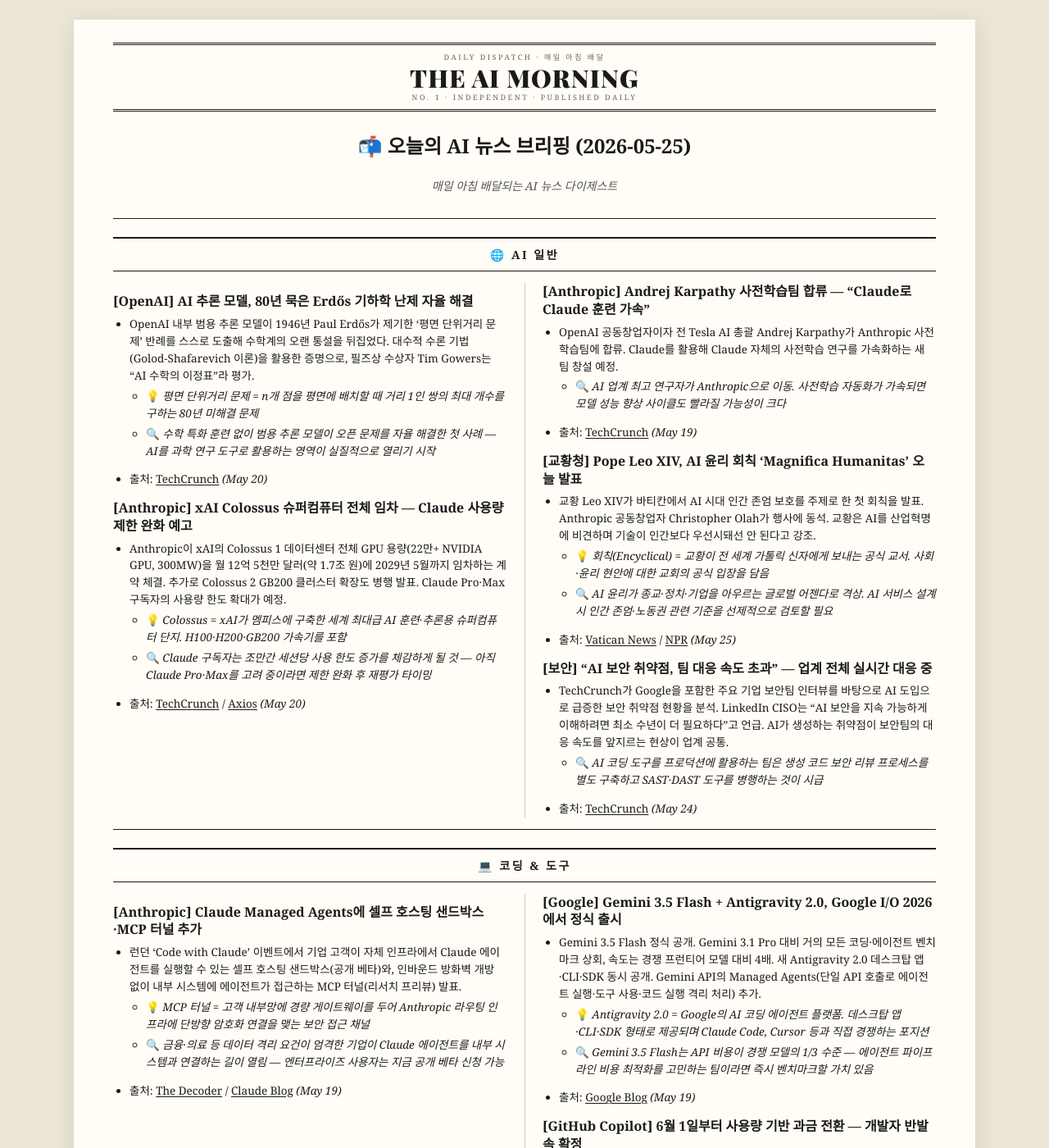
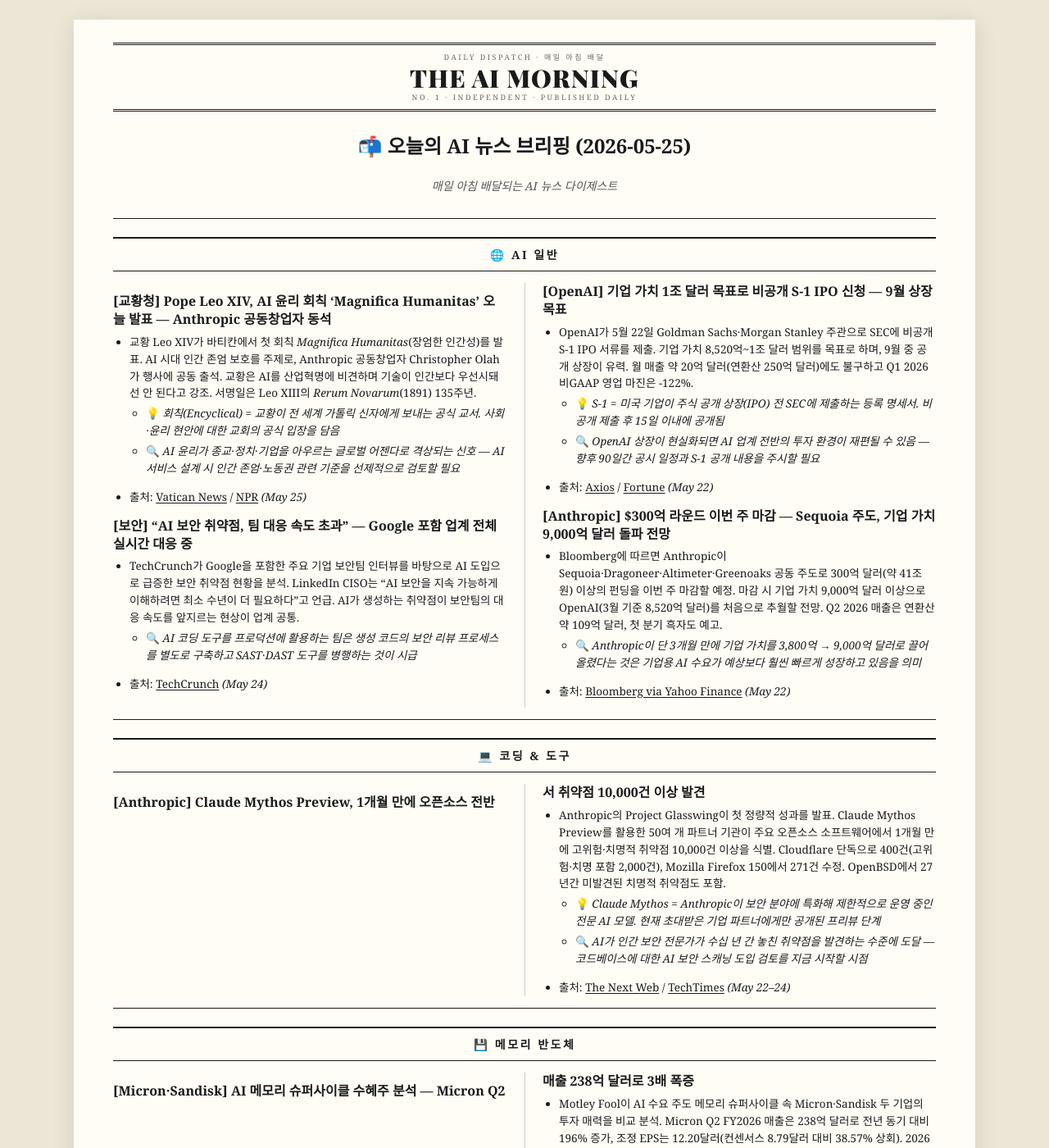
Before and after one commit to kimjans/daily-news, a Jekyll site: the page built from index.md, in a window 1280 px wide and 1400 px high. Shown: the whole window at 82% size. Built offline with Jekyll 4.4.1, drawn with Linux system fonts in a browser that asks for light colours; some of the changed text lies outside the part shown.

Commit message:
daily news: 2026-05-25

```diff
--- a/index.md
+++ b/index.md
@@ -11,72 +11,44 @@ title: The AI Morning
 
 ## 🌐 AI 일반
 
-### **[OpenAI]** AI 추론 모델, 80년 묵은 Erdős 기하학 난제 자율 해결
-- OpenAI 내부 범용 추론 모델이 1946년 Paul Erdős가 제기한 '평면 단위거리 문제' 반례를 스스로 도출해 수학계의 오랜 통설을 뒤집었다. 대수적 수론 기법(Golod-Shafarevich 이론)을 활용한 증명으로, 필즈상 수상자 Tim Gowers는 "AI 수학의 이정표"라 평가.
-  - 💡 *평면 단위거리 문제 = n개 점을 평면에 배치할 때 거리 1인 쌍의 최대 개수를 구하는 80년 미해결 문제*
-  - 🔍 *수학 특화 훈련 없이 범용 추론 모델이 오픈 문제를 자율 해결한 첫 사례 — AI를 과학 연구 도구로 활용하는 영역이 실질적으로 열리기 시작*
-- 출처: [TechCrunch](https://techcrunch.com/2026/05/20/openai-claims-it-solved-an-80-year-old-math-problem-for-real-this-time/) *(May 20)*
-
-### **[Anthropic]** xAI Colossus 슈퍼컴퓨터 전체 임차 — Claude 사용량 제한 완화 예고
-- Anthropic이 xAI의 Colossus 1 데이터센터 전체 GPU 용량(22만+ NVIDIA GPU, 300MW)을 월 12억 5천만 달러(약 1.7조 원)에 2029년 5월까지 임차하는 계약 체결. 추가로 Colossus 2 GB200 클러스터 확장도 병행 발표. Claude Pro·Max 구독자의 사용량 한도 확대가 예정.
-  - 💡 *Colossus = xAI가 멤피스에 구축한 세계 최대급 AI 훈련·추론용 슈퍼컴퓨터 단지. H100·H200·GB200 가속기를 포함*
-  - 🔍 *Claude 구독자는 조만간 세션당 사용 한도 증가를 체감하게 될 것 — 아직 Claude Pro·Max를 고려 중이라면 제한 완화 후 재평가 타이밍*
-- 출처: [TechCrunch](https://techcrunch.com/2026/05/20/anthropic-will-pay-xai-1-25-billion-per-month-for-compute/) / [Axios](https://www.axios.com/2026/05/20/anthropic-spacex-compute) *(May 20)*
-
-### **[Anthropic]** Andrej Karpathy 사전학습팀 합류 — "Claude로 Claude 훈련 가속"
-- OpenAI 공동창업자이자 전 Tesla AI 총괄 Andrej Karpathy가 Anthropic 사전학습팀에 합류. Claude를 활용해 Claude 자체의 사전학습 연구를 가속화하는 새 팀 창설 예정.
-  - 🔍 *AI 업계 최고 연구자가 Anthropic으로 이동. 사전학습 자동화가 가속되면 모델 성능 향상 사이클도 빨라질 가능성이 크다*
-- 출처: [TechCrunch](https://techcrunch.com/2026/05/19/openai-co-founder-andrej-karpathy-joins-anthropics-pre-training-team/) *(May 19)*
-
-### **[교황청]** Pope Leo XIV, AI 윤리 회칙 'Magnifica Humanitas' 오늘 발표
-- 교황 Leo XIV가 바티칸에서 AI 시대 인간 존엄 보호를 주제로 한 첫 회칙을 발표. Anthropic 공동창업자 Christopher Olah가 행사에 동석. 교황은 AI를 산업혁명에 비견하며 기술이 인간보다 우선시돼선 안 된다고 강조.
+### **[교황청]** Pope Leo XIV, AI 윤리 회칙 'Magnifica Humanitas' 오늘 발표 — Anthropic 공동창업자 동석
+- 교황 Leo XIV가 바티칸에서 첫 회칙 *Magnifica Humanitas*(장엄한 인간성)를 발표. AI 시대 인간 존엄 보호를 주제로, Anthropic 공동창업자 Christopher Olah가 행사에 공동 출석. 교황은 AI를 산업혁명에 비견하며 기술이 인간보다 우선시돼선 안 된다고 강조. 서명일은 Leo XIII의 *Rerum Novarum*(1891) 135주년.
   - 💡 *회칙(Encyclical) = 교황이 전 세계 가톨릭 신자에게 보내는 공식 교서. 사회·윤리 현안에 대한 교회의 공식 입장을 담음*
-  - 🔍 *AI 윤리가 종교·정치·기업을 아우르는 글로벌 어젠다로 격상. AI 서비스 설계 시 인간 존엄·노동권 관련 기준을 선제적으로 검토할 필요*
+  - 🔍 *AI 윤리가 종교·정치·기업을 아우르는 글로벌 어젠다로 격상되는 신호 — AI 서비스 설계 시 인간 존엄·노동권 관련 기준을 선제적으로 검토할 필요*
 - 출처: [Vatican News](https://www.vaticannews.va/en/pope/news/2026-05/pope-leo-xiv-first-encyclical-magnifica-humanitas.html) / [NPR](https://www.npr.org/2026/05/24/nx-s1-5831959/pope-leos-first-encyclical-will-address-ai-and-magnificent-humanity) *(May 25)*
 
-### **[보안]** "AI 보안 취약점, 팀 대응 속도 초과" — 업계 전체 실시간 대응 중
+### **[보안]** "AI 보안 취약점, 팀 대응 속도 초과" — Google 포함 업계 전체 실시간 대응 중
 - TechCrunch가 Google을 포함한 주요 기업 보안팀 인터뷰를 바탕으로 AI 도입으로 급증한 보안 취약점 현황을 분석. LinkedIn CISO는 "AI 보안을 지속 가능하게 이해하려면 최소 수년이 더 필요하다"고 언급. AI가 생성하는 취약점이 보안팀의 대응 속도를 앞지르는 현상이 업계 공통.
-  - 🔍 *AI 코딩 도구를 프로덕션에 활용하는 팀은 생성 코드 보안 리뷰 프로세스를 별도 구축하고 SAST·DAST 도구를 병행하는 것이 시급*
+  - 🔍 *AI 코딩 도구를 프로덕션에 활용하는 팀은 생성 코드의 보안 리뷰 프로세스를 별도로 구축하고 SAST·DAST 도구를 병행하는 것이 시급*
 - 출처: [TechCrunch](https://techcrunch.com/2026/05/24/everyone-is-navigating-ai-security-in-real-time-even-google/) *(May 24)*
+
+### **[OpenAI]** 기업 가치 1조 달러 목표로 비공개 S-1 IPO 신청 — 9월 상장 목표
+- OpenAI가 5월 22일 Goldman Sachs·Morgan Stanley 주관으로 SEC에 비공개 S-1 IPO 서류를 제출. 기업 가치 8,520억~1조 달러 범위를 목표로 하며, 9월 중 공개 상장이 유력. 월 매출 약 20억 달러(연환산 250억 달러)에도 불구하고 Q1 2026 비GAAP 영업 마진은 -122%.
+  - 💡 *S-1 = 미국 기업이 주식 공개 상장(IPO) 전 SEC에 제출하는 등록 명세서. 비공개 제출 후 15일 이내에 공개됨*
+  - 🔍 *OpenAI 상장이 현실화되면 AI 업계 전반의 투자 환경이 재편될 수 있음 — 향후 90일간 공시 일정과 S-1 공개 내용을 주시할 필요*
+- 출처: [Axios](https://www.axios.com/2026/05/20/openai-ipo-spacex-musk) / [Fortune](https://fortune.com/2026/05/22/openai-ipo-filing-1-trillion-may-finally-answer-these-big-questions/) *(May 22)*
+
+### **[Anthropic]** $300억 라운드 이번 주 마감 — Sequoia 주도, 기업 가치 9,000억 달러 돌파 전망
+- Bloomberg에 따르면 Anthropic이 Sequoia·Dragoneer·Altimeter·Greenoaks 공동 주도로 300억 달러(약 41조 원) 이상의 펀딩을 이번 주 마감할 예정. 마감 시 기업 가치 9,000억 달러 이상으로 OpenAI(3월 기준 8,520억 달러)를 처음으로 추월할 전망. Q2 2026 매출은 연환산 약 109억 달러, 첫 분기 흑자도 예고.
+  - 🔍 *Anthropic이 단 3개월 만에 기업 가치를 3,800억 → 9,000억 달러로 끌어올렸다는 것은 기업용 AI 수요가 예상보다 훨씬 빠르게 성장하고 있음을 의미*
+- 출처: [Bloomberg via Yahoo Finance](https://finance.yahoo.com/sectors/technology/articles/anthropic-set-close-30-billion-203545596.html) *(May 22)*
 
 ---
 
 ## 💻 코딩 & 도구
 
-### **[Anthropic]** Claude Managed Agents에 셀프 호스팅 샌드박스·MCP 터널 추가
-- 런던 'Code with Claude' 이벤트에서 기업 고객이 자체 인프라에서 Claude 에이전트를 실행할 수 있는 셀프 호스팅 샌드박스(공개 베타)와, 인바운드 방화벽 개방 없이 내부 시스템에 에이전트가 접근하는 MCP 터널(리서치 프리뷰) 발표.
-  - 💡 *MCP 터널 = 고객 내부망에 경량 게이트웨이를 두어 Anthropic 라우팅 인프라에 단방향 암호화 연결을 맺는 보안 접근 채널*
-  - 🔍 *금융·의료 등 데이터 격리 요건이 엄격한 기업이 Claude 에이전트를 내부 시스템과 연결하는 길이 열림 — 엔터프라이즈 사용자는 지금 공개 베타 신청 가능*
-- 출처: [The Decoder](https://the-decoder.com/anthropic-adds-self-hosted-sandboxes-and-mcp-tunnels-to-claude-managed-agents/) / [Claude Blog](https://claude.com/blog/claude-managed-agents-updates) *(May 19)*
-
-### **[Google]** Gemini 3.5 Flash + Antigravity 2.0, Google I/O 2026에서 정식 출시
-- Gemini 3.5 Flash 정식 공개. Gemini 3.1 Pro 대비 거의 모든 코딩·에이전트 벤치마크 상회, 속도는 경쟁 프런티어 모델 대비 4배. 새 Antigravity 2.0 데스크탑 앱·CLI·SDK 동시 공개. Gemini API의 Managed Agents(단일 API 호출로 에이전트 실행·도구 사용·코드 실행 격리 처리) 추가.
-  - 💡 *Antigravity 2.0 = Google의 AI 코딩 에이전트 플랫폼. 데스크탑 앱·CLI·SDK 형태로 제공되며 Claude Code, Cursor 등과 직접 경쟁하는 포지션*
-  - 🔍 *Gemini 3.5 Flash는 API 비용이 경쟁 모델의 1/3 수준 — 에이전트 파이프라인 비용 최적화를 고민하는 팀이라면 즉시 벤치마크할 가치 있음*
-- 출처: [Google Blog](https://blog.google/innovation-and-ai/technology/developers-tools/google-io-2026-developer-highlights/) *(May 19)*
-
-### **[GitHub Copilot]** 6월 1일부터 사용량 기반 과금 전환 — 개발자 반발 속 확정
-- GitHub Copilot Pro/Pro+ 등 전 플랜이 6월 1일부로 AI Credits 기반 사용량 과금으로 전환. 월정액은 유지되나 초과 사용 시 토큰 소비량에 따라 추가 청구. 코드 자동완성·Next Edit Suggestions는 크레딧 소모 제외.
-  - 💡 *AI Credits = 모델별 입출력 토큰 소비를 Copilot 공통 단위로 환산한 내부 과금 단위*
-  - 🔍 *월 플랜 구독자는 6월 1일 자동 전환 — 그 전에 GitHub 청구 대시보드에서 에이전트 세션 사용 패턴을 확인해 예상 초과 요금을 미리 파악할 것*
-- 출처: [GitHub Blog](https://github.blog/news-insights/company-news/github-copilot-is-moving-to-usage-based-billing/) *(April 2026)*
+### **[Anthropic]** Claude Mythos Preview, 1개월 만에 오픈소스 전반서 취약점 10,000건 이상 발견
+- Anthropic의 Project Glasswing이 첫 정량적 성과를 발표. Claude Mythos Preview를 활용한 50여 개 파트너 기관이 주요 오픈소스 소프트웨어에서 1개월 만에 고위험·치명적 취약점 10,000건 이상을 식별. Cloudflare 단독으로 400건(고위험·치명 포함 2,000건), Mozilla Firefox 150에서 271건 수정. OpenBSD에서 27년간 미발견된 치명적 취약점도 포함.
+  - 💡 *Claude Mythos = Anthropic이 보안 분야에 특화해 제한적으로 운영 중인 전문 AI 모델. 현재 초대받은 기업 파트너에게만 공개된 프리뷰 단계*
+  - 🔍 *AI가 인간 보안 전문가가 수십 년 간 놓친 취약점을 발견하는 수준에 도달 — 코드베이스에 대한 AI 보안 스캐닝 도입 검토를 지금 시작할 시점*
+- 출처: [The Next Web](https://thenextweb.com/news/anthropic-glasswing-claude-mythos-10000-vulnerabilities) / [TechTimes](https://www.techtimes.com/articles/317076/20260524/anthropic-moves-closer-public-claude-mythos-release-10000-critical-bugs-found-first.htm) *(May 22–24)*
 
 ---
 
 ## 💾 메모리 반도체
 
-### **[Samsung·SK하이닉스]** HBM 공급 부족 2027년 이후까지 지속 — BofA "2026년 HBM 시장 546억 달러"
-- Samsung 메모리 사업부가 4월 30일 실적 발표에서 "전 제품군 심각한 공급 부족이 최소 2027년까지 이어질 것"으로 전망. SK하이닉스도 2028년까지 부족 지속 예측. Bank of America는 2026년 HBM 시장을 전년 대비 58% 성장한 546억 달러로 전망하며 "1990년대 DRAM 슈퍼사이클에 준하는 호황"으로 규정.
-  - 💡 *HBM(High Bandwidth Memory) = AI 학습·추론용 GPU에 장착하는 고대역폭 적층 메모리. NVIDIA H100·H200·B200 등 AI 가속기에 필수*
-  - 🔍 *HBM 부족이 AI 추론 서비스 확장의 최대 병목 — 신규 AI 인프라 계획 수립 시 메모리 조달 일정을 최우선 고려해야 하는 상황*
-- 출처: [Tom's Hardware](https://www.tomshardware.com/tech-industry/artificial-intelligence/samsung-and-sk-hynix-warn-ai-driven-memory-shortages-could-last-until-2027-and-beyond-as-hbm-demand-explodes-customers-already-reserving-supply-years-ahead-while-the-wider-dram-market-begins-to-tighten) *(April 2026)*
-
-### **[Microsoft·Google]** SK하이닉스와 HBM·DRAM 3년 장기 공급 계약 체결
-- Microsoft와 Google이 SK하이닉스와 각각 3년 장기 공급 계약(가격 하한선 보장 + 계약 총액의 10~30% 선납)을 체결. Microsoft는 DDR5 서버 메모리, Google은 HBM 및 일반 DRAM을 주로 확보. AI 인프라 확장을 위한 공급망 전략적 고정 움직임.
-  - 🔍 *메모리를 단기 매매 대신 장기 전략 자산으로 관리하는 패러다임 전환 — HBM 물량 선점 경쟁이 격화되면서 소규모 AI 스타트업의 메모리 확보 난도가 더욱 높아질 전망*
-- 출처: [AInvest](https://www.ainvest.com/news/microsoft-google-lock-long-term-ai-memory-deals-sk-hynix-strategic-shift-secure-supply-chain-hbm-shortage-2604/) / [Cloud News](https://cloudnews.tech/microsoft-and-google-seek-to-secure-dram-with-sk-hynix-amid-ai-supercycle/) *(May 2026)*
-
-### **[Samsung]** NVIDIA HBM4 최종 품질 검증 통과 — 6월 본격 공급, 점유율 30% 목표
-- Samsung이 NVIDIA·AMD의 HBM4 최종 검증 통과. 데이터 속도 11.7Gb/s로 요구 스펙(10Gb/s) 초과 달성. 6월부터 대량 공급 예정으로 2026년 NVIDIA HBM4 물량의 30% 이상 담당 목표.
-  - 🔍 *SK하이닉스 독주 구도(점유율 약 70%)에 Samsung이 본격 진입 — 공급 다변화로 하반기 HBM 가격 협상 우위가 수요자 측에 일부 이동할 가능성, 하반기 가격 동향 주목*
-- 출처: [HeyGoTrade](https://www.heygotrade.com/en/news/samsung-to-supply-hbm4-chips-for-nvidia-starting-next-month) / [TrendForce](https://www.trendforce.com/news/2026/01/26/news-samsung-reportedly-set-to-begin-official-hbm4-shipments-to-nvidia-and-amd-in-february/) *(May 2026)*
+### **[Micron·Sandisk]** AI 메모리 슈퍼사이클 수혜주 분석 — Micron Q2 매출 238억 달러로 3배 폭증
+- Motley Fool이 AI 수요 주도 메모리 슈퍼사이클 속 Micron·Sandisk 두 기업의 투자 매력을 비교 분석. Micron Q2 FY2026 매출은 238억 달러로 전년 동기 대비 196% 증가, 조정 EPS는 12.20달러(컨센서스 8.79달러 대비 38.57% 상회). 2026년 HBM 시장은 전년 대비 58% 성장한 546억 달러 전망.
+  - 💡 *Sandisk = 웨스턴디지털에서 분사한 NAND 플래시 전문 기업. 2025년 독립 상장 후 엔터프라이즈 SSD 수요 급증의 수혜를 받는 중*
+  - 🔍 *AI 데이터센터가 올해 글로벌 메모리 칩 공급량의 70%를 소화할 전망 — 메모리 수급 타이트 기조가 당분간 유지될 것으로 보여 AI 인프라 계획 시 메모리 비용 상승을 반드시 반영해야 함*
+- 출처: [Motley Fool (May 23)](https://www.fool.com/investing/2026/05/23/memory-chip-supercycle-2026-why-micron-and-sandisk/) / [Motley Fool (May 24)](https://www.fool.com/investing/2026/05/24/micron-vs-sandisk-which-memory-stock-wins-from-the/) *(May 23–24)*
```
